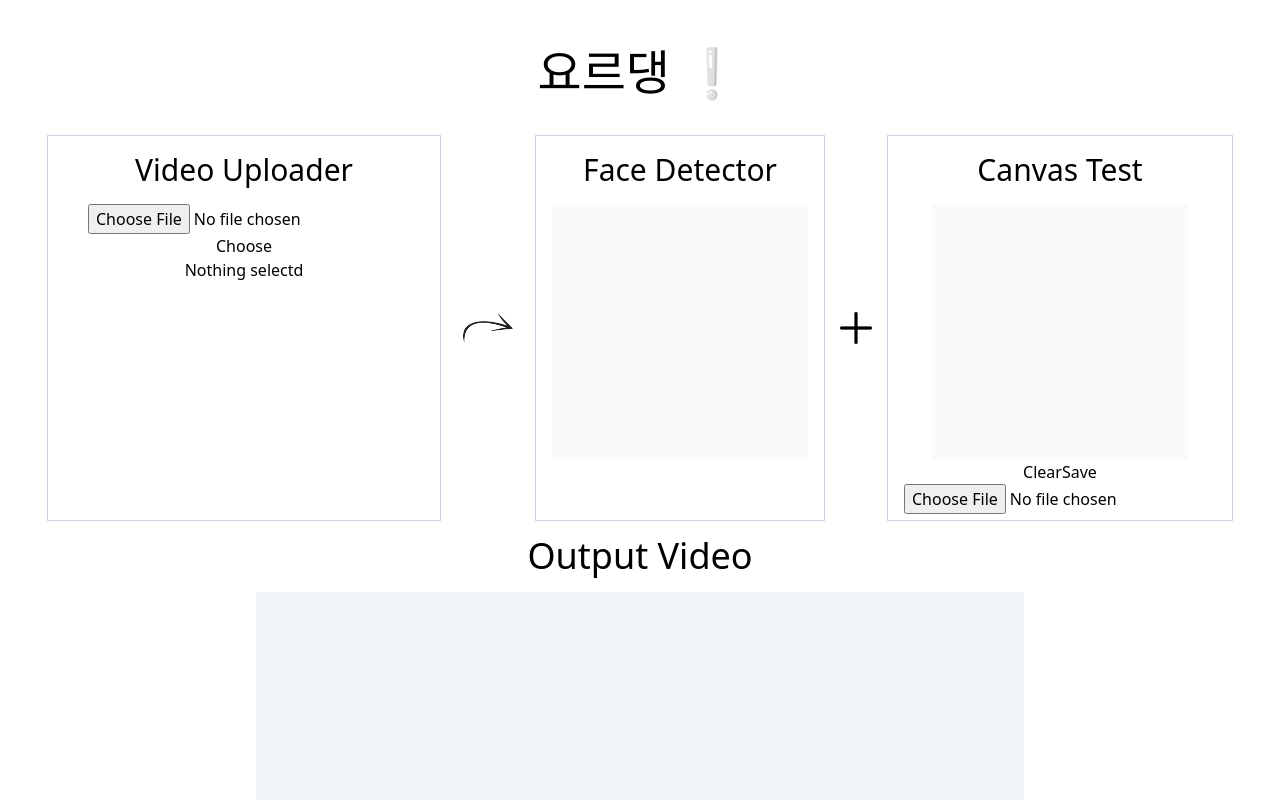
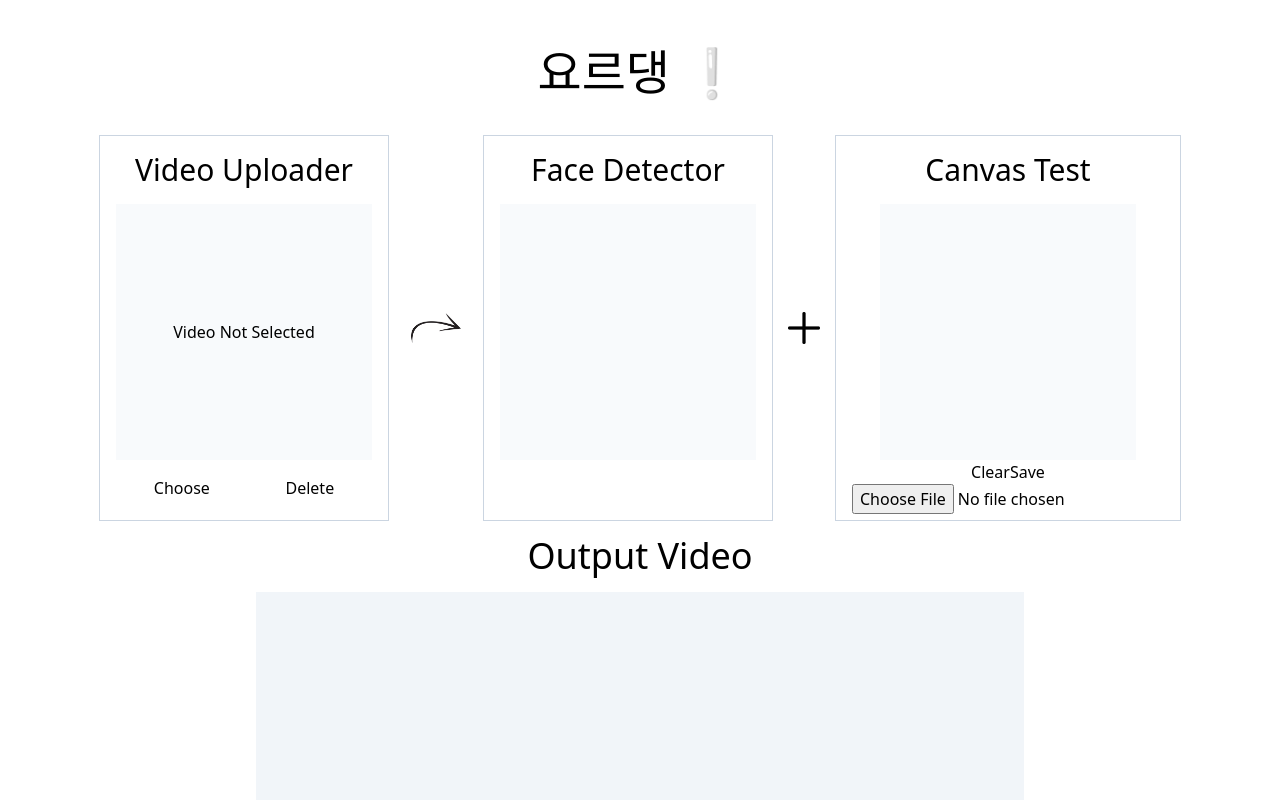
Before and after one commit to SGM-StyleTransfer/model-serve-frontend, a React (Create React App) app: page / in a window 1280 px wide. Shown: the top 800 px of the page. Built offline with nearby package versions, Linux system fonts and the light colour scheme.

Commit message:
feat: #2 Video Uploader Styling
Resolves: #2

```diff
--- a/src/components/InputWrapper/VideoUploader.tsx
+++ b/src/components/InputWrapper/VideoUploader.tsx
@@ -1,19 +1,14 @@
-import React from "react";
+import React, { ChangeEventHandler, MouseEventHandler, useRef, useState } from "react";
 
-type Props = {
-    width: number;
-    height: number;
-}
+export default function VideoInput() {
 
-export default function VideoInput(props: Props) {
-  const { width, height } = props;
+  const inputRef = useRef<HTMLInputElement>(null);
+  const [source, setSource] = useState<string>();
 
-  const inputRef = React.useRef<HTMLInputElement>();
+  const handleFileChange: ChangeEventHandler<HTMLInputElement> = (event) => {
+    if (!event.target.files) { return; }
 
-  const [source, setSource] = React.useState<string>();
-
-  const handleFileChange = (event: any) => {
-    const file = event.target.files[0];
+    const file = event.target.files[0]
     const url = URL.createObjectURL(file);
     if (source) {
       URL.revokeObjectURL(source)
@@ -21,30 +16,46 @@ export default function VideoInput(props: Props) {
     setSource(url);
   };
 
-  const handleChoose = (event: any) => {
+  const handleChoose:
+    MouseEventHandler<HTMLButtonElement | HTMLDivElement>
+  = (event) => {
     inputRef.current?.click();
   };
 
+  const handleDelete: MouseEventHandler<HTMLButtonElement> = (event) => {
+    setSource('');
+  }
+
   return (
-    <div className="VideoInput">
+    <div>
       <input
-        ref={inputRef && null}
-        className="VideoInput_input"
+        ref={inputRef}
+        className="hidden"
         type="file"
         onChange={handleFileChange}
         accept=".mov,.mp4"
       />
-      {!source && <button onClick={handleChoose}>Choose</button>}
-      {source && (
+      {source ?
+        // Video Component
         <video
-          className="VideoInput_video"
-          width={width}
-          height={height}
+          className="mb-4 w-64 h-64"
           controls
           src={source}
-        />
-      )}
-      <div className="VideoInput_footer">{source || "Nothing selectd"}</div>
+        /> :
+        // Video doesn't exist
+        <div
+          onClick={handleChoose}
+          className="w-64 h-64 bg-slate-50 flex items-center justify-center mb-4 cursor-pointer"
+        >
+          Video Not Selected
+        </div>
+      }
+
+      {/* Button Container */}
+      <div className="flex justify-around" >
+        <button onClick={handleChoose}>Choose</button>
+        <button onClick={handleDelete} >Delete</button>
+      </div>
     </div>
   );
 }
--- a/src/components/InputWrapper/index.tsx
+++ b/src/components/InputWrapper/index.tsx
@@ -14,7 +14,7 @@ function InputWrapper() {
                     Video Uploader
                 </InputTitle>
 
-                <VideoUploader width={400} height={300} />
+                <VideoUploader />
             </InputContainer>
 
             {/* Arrow Icon */}
```
